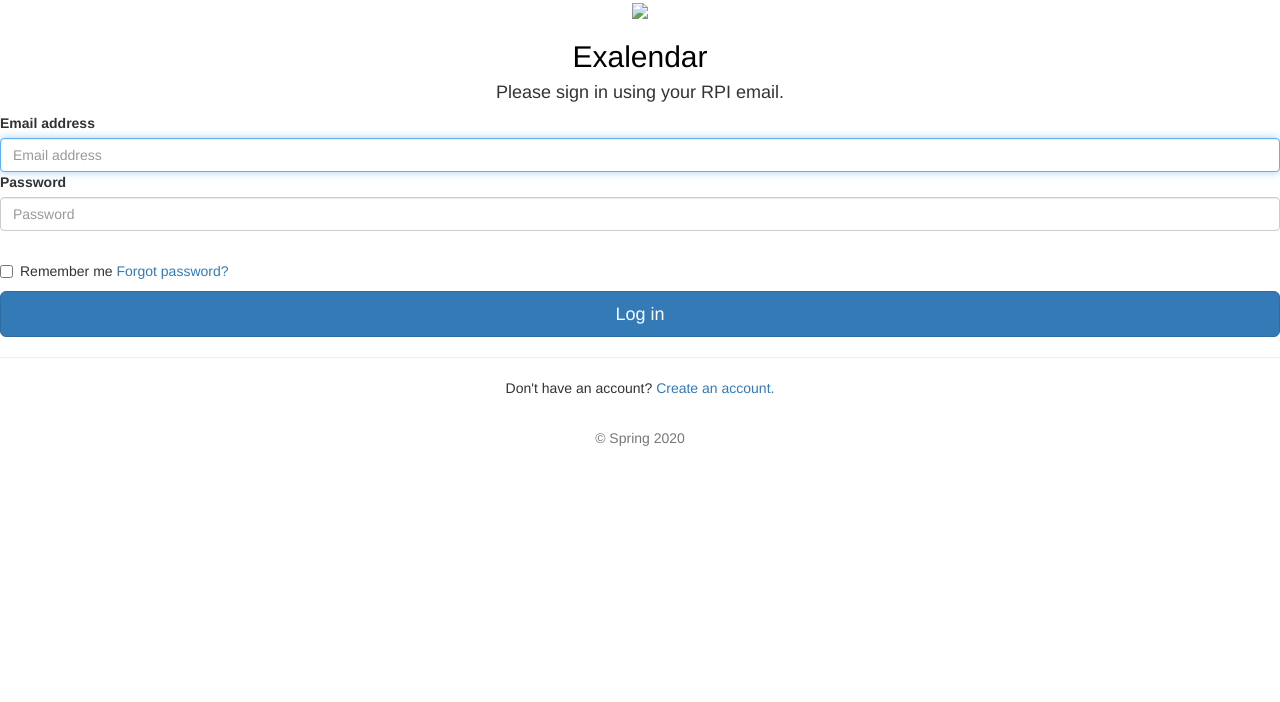
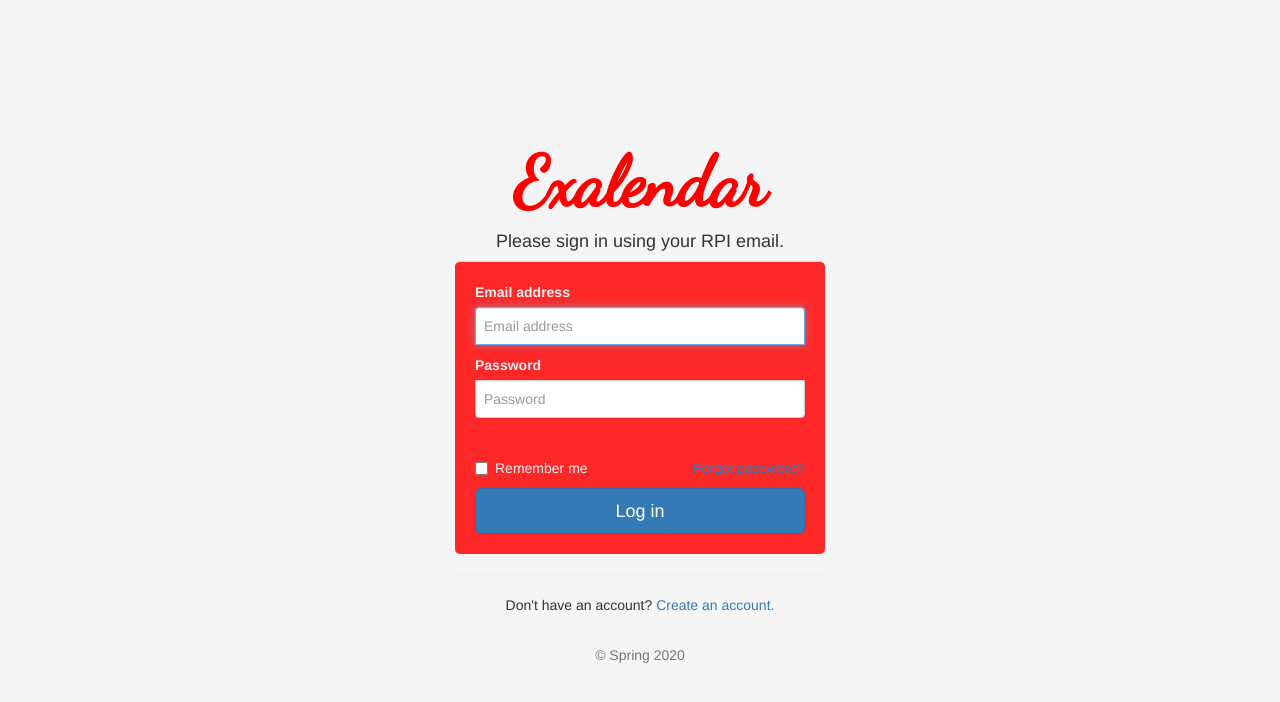
Before and after one commit to NatSR4/Exalendar, a website: page views/login.html in a window 1280 px wide. Drawn offline with nearby package versions, Linux system fonts and the light colour scheme.

Commit message:
Login and Signup now match appearancewise
this has been a long time coming

```diff
--- a/views/login.html
+++ b/views/login.html
@@ -10,14 +10,15 @@
   <script src="//maxcdn.bootstrapcdn.com/bootstrap/3.3.1/js/bootstrap.min.js"></script>
 
   <!-- Custom styles for this page -->
-  <link rel="stylesheet" href="/logincss">
+  <link rel="stylesheet" href="../css/signup.css">
+  <link href="https://fonts.googleapis.com/css2?family=Dancing+Script&display=swap" rel="stylesheet">
 </head>
 
 <body>
   <form class="form-signin" method="post">
     <div class="auth-form-header text-center">
-      <a href="/"><img class="mb-4" src="/img"></a>
-      <h2><a href="/" style="text-decoration: none; color: black;">Exalendar</a></h2>
+
+      <h1>Exalendar</h1>
       <h4>Please sign in using your RPI email.</h4>
     </div>
     <div class="auth-form-body">
```
